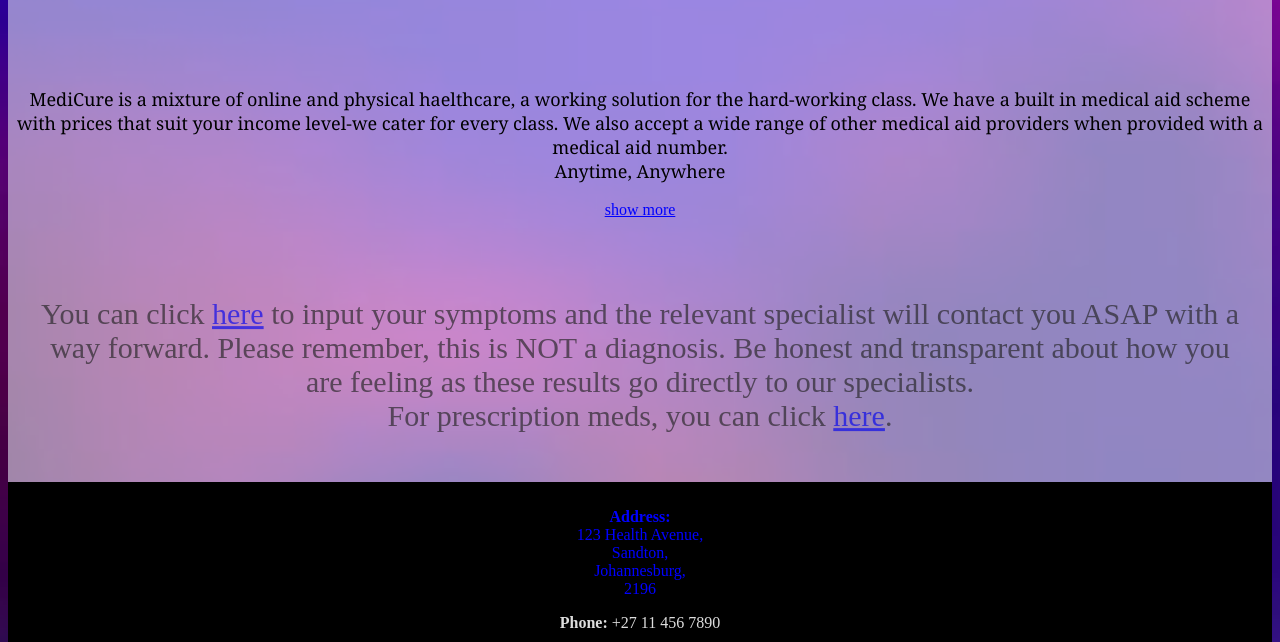
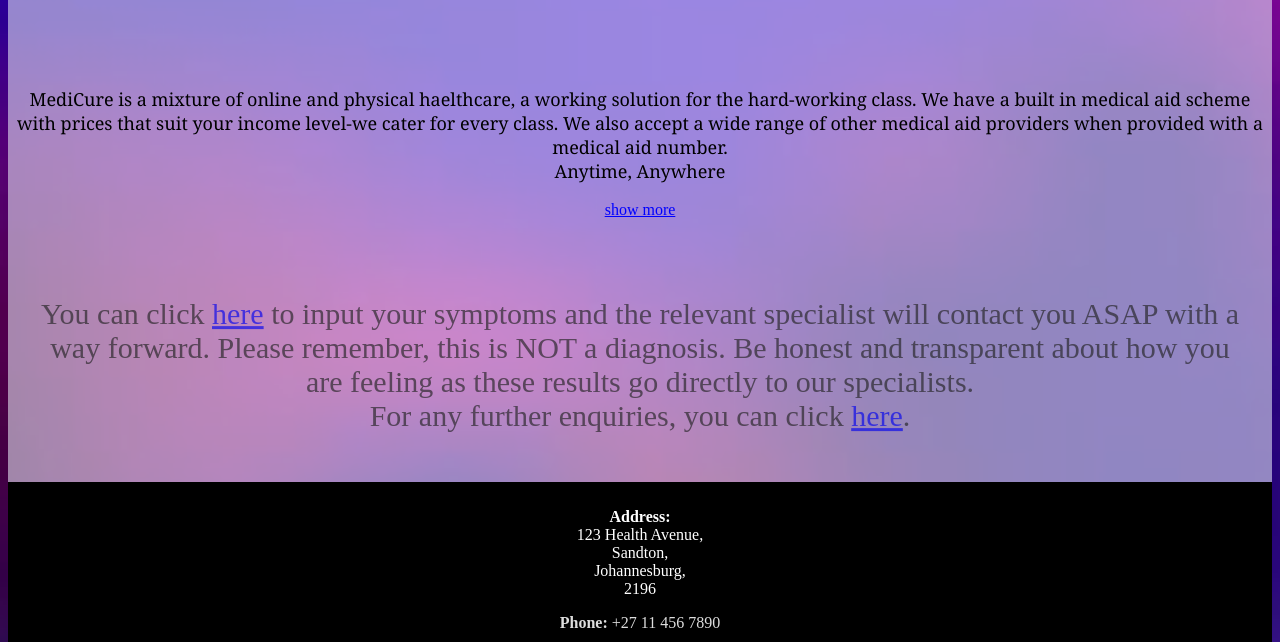
Before and after one commit to way2mnandi/MediCure-pt1, a website: page About Us.html in a window 1280 px wide. Both pictures are taken after a click on the link "show more". Shown: the part 212-854 px from the top of the page. Drawn offline with nearby package versions, Linux system fonts and the light colour scheme.

Commit message:
last last last commit

```diff
--- a/About Us.html
+++ b/About Us.html
@@ -37,12 +37,12 @@
 
     <section id="showev" class="showev"><p align="center" >You can click <a href="diagnosis.html">here</a> to input your symptoms and the relevant specialist
         will contact you ASAP with a way forward. Please remember, this is NOT a diagnosis. Be honest and transparent about how you are feeling as
-        these results go directly to our specialists. <br>For prescription meds, you can click <a href="enquiry.html">here</a>.</p></section></div>
+        these results go directly to our specialists. <br>For any further enquiries, you can click <a href="enquiry.html">here</a>.</p></section></div>
 
 
 
     <footer class="bottompan">
-        <p color="white" onclick="openMap()" style="cursor: pointer; color: blue; text-decoration: none;">
+        <p color="white" onclick="openMap()" style="cursor: pointer; color: rgb(255, 255, 255); text-decoration: none;">
             <strong>Address:<br></strong> 123 Health Avenue,<br> Sandton,<br> Johannesburg,<br> 2196
           </p>
     <p><strong>Phone:</strong> +27 11 456 7890</p>
```
